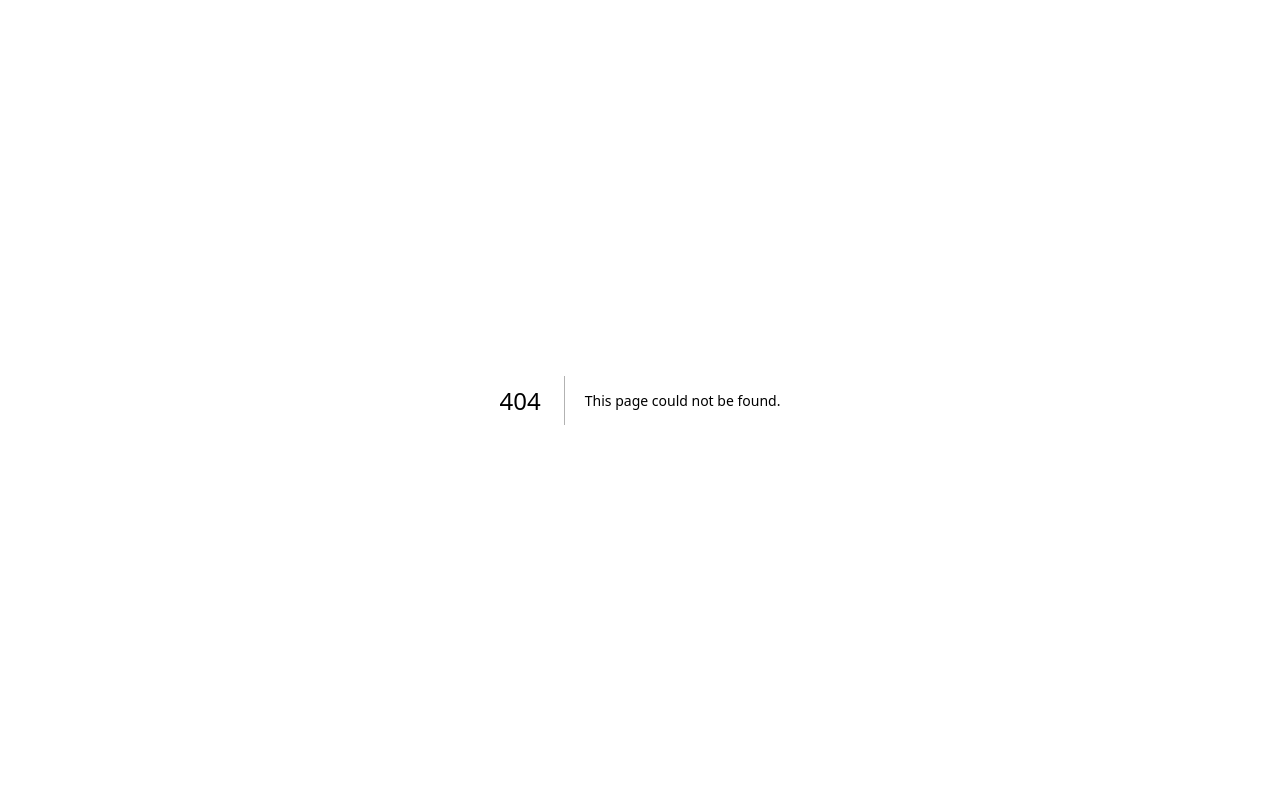
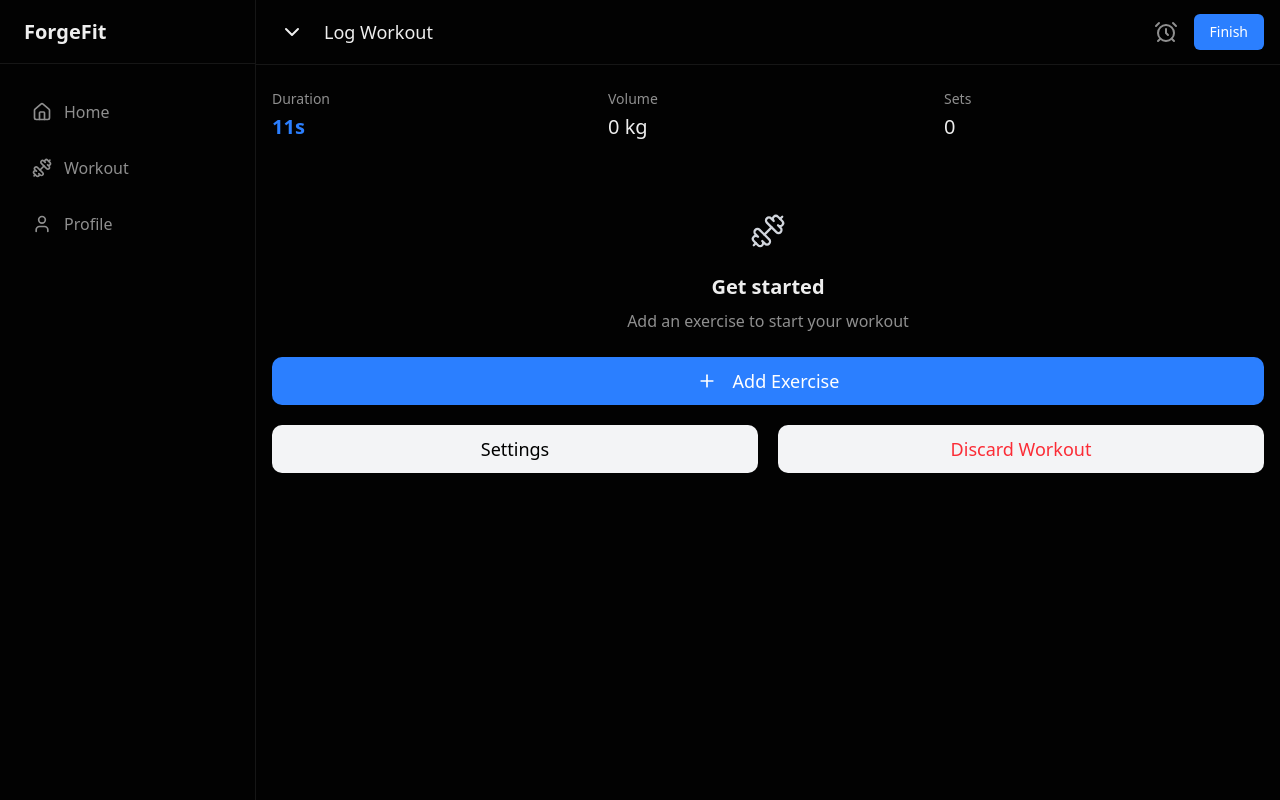
Before and after one commit to Akash0391/fe-forgefit-app, a Next.js app: page /workout/quick-start in a window 1280 px wide. Before the commit this address had no page. Built offline with nearby package versions, Linux system fonts and the light colour scheme.

Commit message:
feat: implement quick start functionality on workout page with router integration

```diff
--- a/app/(user)/workout/page.tsx
+++ b/app/(user)/workout/page.tsx
@@ -2,10 +2,16 @@
 
 import { RotateCw, Plus, Notebook, Search, ArrowRight } from "lucide-react";
 import { Button } from "@/components/ui/button";
+import { useRouter } from "next/navigation";
 
 export default function WorkoutPage() {
+  const router = useRouter();
   const handleRefresh = () => {
     window.location.reload();
+  };
+
+  const handleStartEmptyWorkout = () => {
+    router.push("/workout/quick-start");
   };
 
   return (
@@ -44,6 +50,9 @@ export default function WorkoutPage() {
         <section>
           <h2 className="text-lg font-semibold mb-5">Quick Start</h2>
           <Button
+            onClick={() => {
+              handleStartEmptyWorkout();
+            }}
             variant="outline"
             className="w-full justify-start text-lg bg-gray-100 rounded-[10px] p-8"
             size="lg"
--- /dev/null
+++ b/app/(user)/workout/quick-start/page.tsx
@@ -0,0 +1,123 @@
+"use client";
+
+import { AlarmClock, ChevronDown, Dumbbell, Plus } from "lucide-react";
+import { Button } from "@/components/ui/button";
+import { useRouter } from "next/navigation";
+
+export default function QuickStartPage() {
+  const router = useRouter();
+
+  const handleFinish = () => {
+    console.log("Finish workout");
+    // Add finish workout logic here
+  };
+
+  const handleAddExercise = () => {
+    console.log("Add Exercise clicked");
+    // Add exercise selection logic here
+  };
+
+  const handleSettings = () => {
+    console.log("Settings clicked");
+    // Add settings logic here
+  };
+
+  const handleDiscardWorkout = () => {
+    console.log("Discard Workout clicked");
+    // Add discard confirmation logic here
+    router.back();
+  };
+
+  return (
+    <div className="min-h-screen flex flex-col bg-background">
+      {/* Header */}
+      <header className="sticky top-0 z-40 bg-background border-b border-border">
+        <div className="flex items-center justify-between h-16 px-4">
+          {/* Left: Back Button */}
+          <div className="flex items-center gap-3 flex-row">
+            <Button
+              variant="ghost"
+              size="icon"
+              onClick={() => router.back()}
+              className="h-10 w-10"
+              aria-label="Go back"
+            >
+              <ChevronDown className="size-[24px]" />
+            </Button>
+
+            {/* Center: Title */}
+            <h1 className="text-lg font-regular">Log Workout</h1>
+          </div>
+
+          {/* Right: Clock and Finish Button */}
+          <div className="flex items-center gap-4">
+            <AlarmClock className="size-[24px] text-muted-foreground" />
+            <Button
+              variant="default"
+              onClick={handleFinish}
+              className="bg-blue-500 hover:bg-blue-600 text-white px-4 py-2 h-9"
+            >
+              Finish
+            </Button>
+          </div>
+        </div>
+      </header>
+
+      {/* Workout Summary Metrics */}
+      <div className="grid grid-cols-3 gap-4 px-4 py-6">
+        <div>
+          <p className="text-sm text-muted-foreground mb-1">Duration</p>
+          <p className="text-xl font-bold text-blue-500">11s</p>
+        </div>
+        <div>
+          <p className="text-sm text-muted-foreground mb-1">Volume</p>
+          <p className="text-xl font-regular">0 kg</p>
+        </div>
+        <div>
+          <p className="text-sm text-muted-foreground mb-1">Sets</p>
+          <p className="text-xl font-regular">0</p>
+        </div>
+      </div>
+
+      {/* Main Content Area - Get Started */}
+      <div className="flex flex flex-col items-center justify-center px-4 pt-12 pb-2">
+        <Dumbbell className="size-[36px] text-gray-300 mb-6 stroke-[1.5]" />
+        <h2 className="text-xl font-bold mb-2">Get started</h2>
+        <p className="text-muted-foreground text-xm text-center">
+          Add an exercise to start your workout
+        </p>
+      </div>
+
+      {/* Bottom Action Buttons */}
+      <div className="p-4 space-y-5">
+        {/* Primary Button */}
+        <Button
+          variant="default"
+          onClick={handleAddExercise}
+          className="w-full bg-blue-500 hover:bg-blue-600 text-white text-lg py-6 rounded-[10px]"
+        >
+          <Plus className="size-[20px] mr-2" />
+          Add Exercise
+        </Button>
+
+        {/* Secondary Buttons */}
+        <div className="flex gap-5">
+          <Button
+            variant="default"
+            onClick={handleSettings}
+            className="flex-1 text-lg py-6 bg-gray-100 text-black rounded-[10px] "
+          >
+            Settings
+          </Button>
+          <Button
+            variant="default"
+            onClick={handleDiscardWorkout}
+            className="flex-1 text-lg py-6 bg-gray-100 text-red-500 rounded-[10px] "
+          >
+            Discard Workout
+          </Button>
+        </div>
+      </div>
+    </div>
+  );
+}
```
